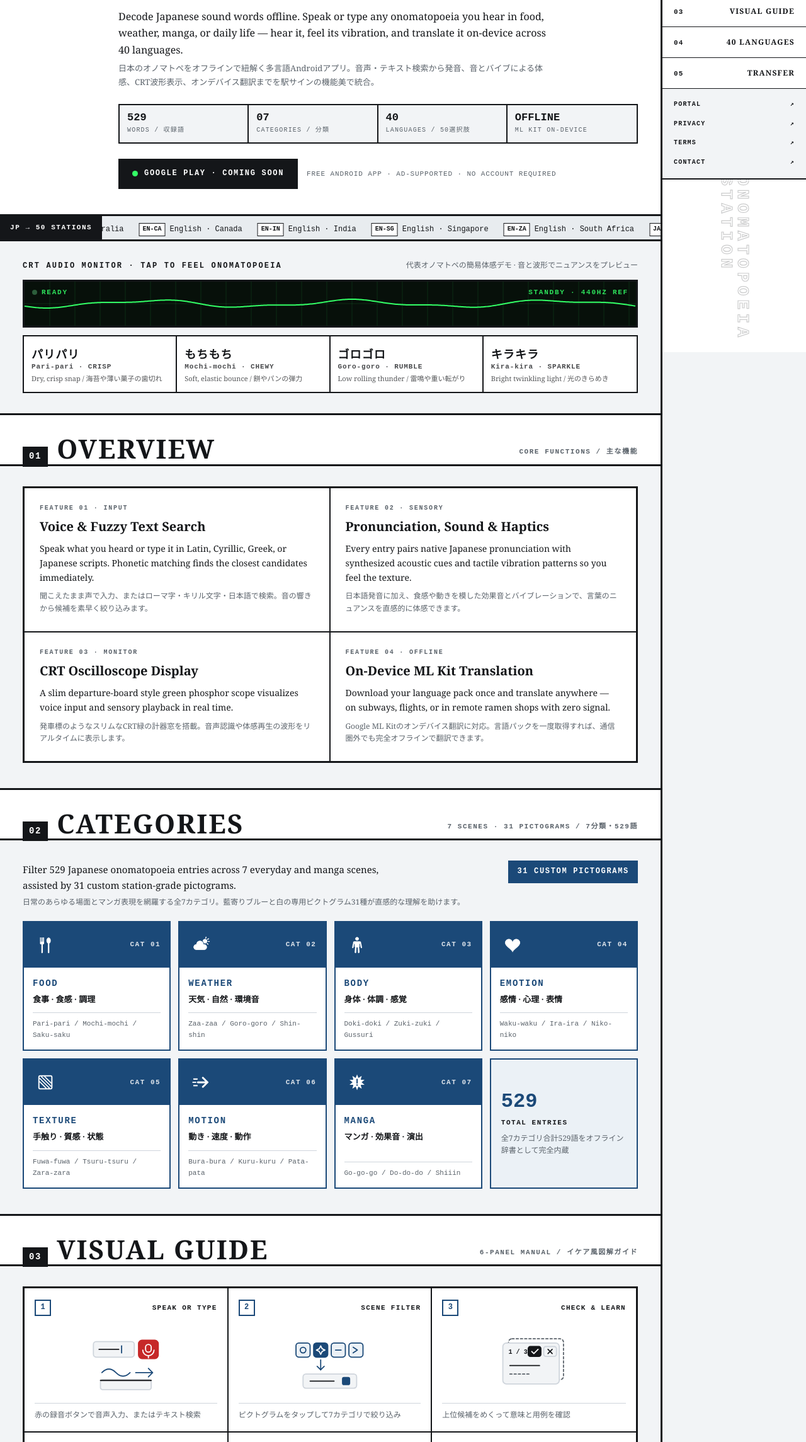
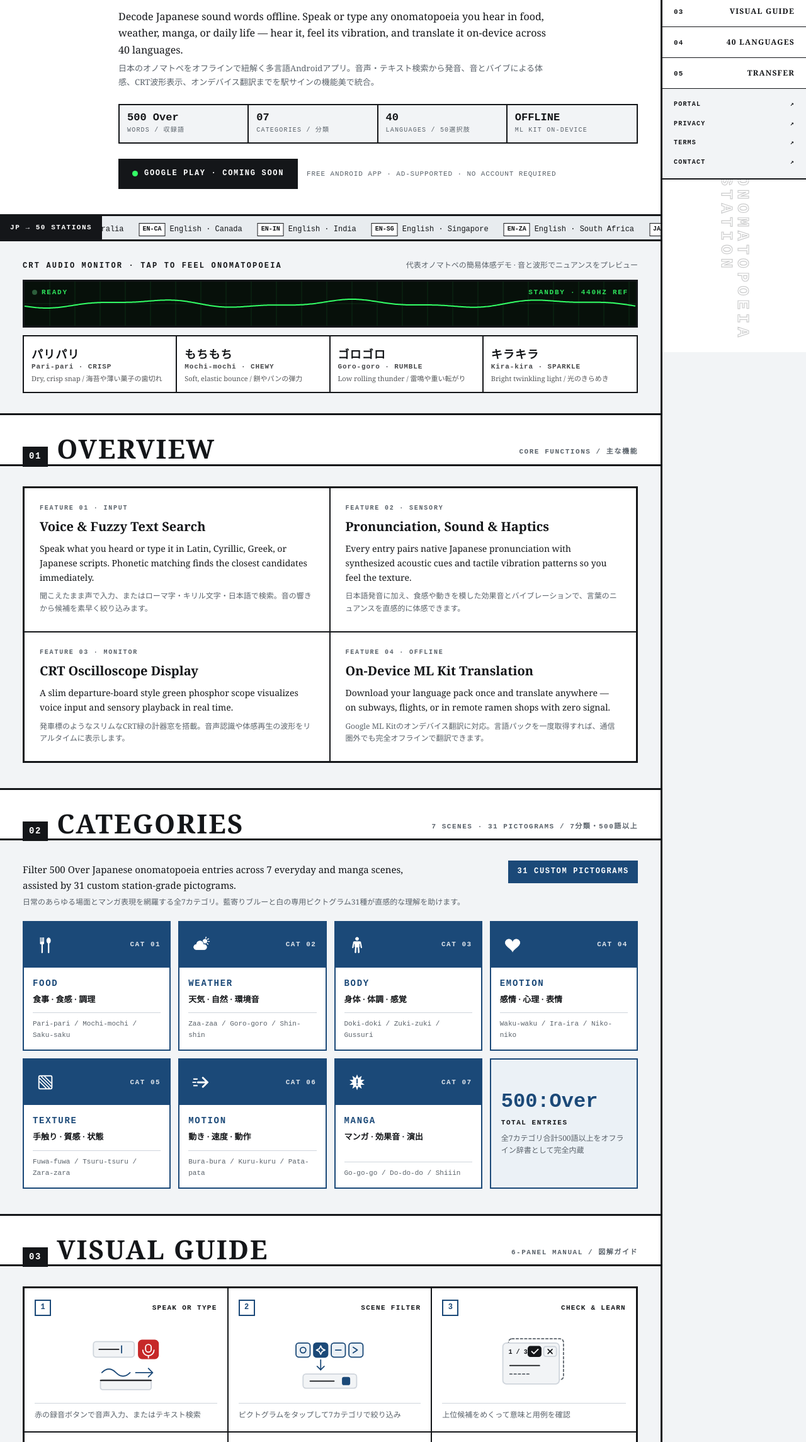
Before and after one commit to mizotan/omp, a plain HTML site: page index.html in a window 1280 px wide. Shown: the part 241-2530 px from the top of the page at 63% size. Drawn offline with Linux system fonts and the light colour scheme; files whose address does not match are found by name.

Commit message:
Add files via upload

```diff
--- a/index.html
+++ b/index.html
@@ -26,14 +26,14 @@
   <meta property="og:type" content="website">
   <meta property="og:site_name" content="Onomatopoeia Station — BONSAI PROJECT">
   <meta property="og:title" content="Onomatopoeia Station / OMP — Offline Japanese Onomatopoeia Translator">
-  <meta property="og:description" content="529 Japanese onomatopoeia words · 7 categories · 40 languages · 100% offline on Android. Hear, feel, and decode Japanese sound words.">
+  <meta property="og:description" content="500 Over Japanese onomatopoeia words · 7 categories · 40 languages · 100% offline on Android. Hear, feel, and decode Japanese sound words.">
   <meta property="og:url" content="https://mizotan.github.io/omp/">
   <meta property="og:image" content="https://mizotan.github.io/omp/icon.png">
   <meta property="og:locale" content="en_US">
   <meta property="og:locale:alternate" content="ja_JP">
   <meta name="twitter:card" content="summary">
   <meta name="twitter:title" content="Onomatopoeia Station / OMP — Offline Japanese Onomatopoeia Translator">
-  <meta name="twitter:description" content="529 words · 7 categories · 40 languages · Voice search, haptic feel & CRT waveform.">
+  <meta name="twitter:description" content="500 Over words · 7 categories · 40 languages · Voice search, haptic feel & CRT waveform.">
   <meta name="twitter:image" content="https://mizotan.github.io/omp/icon.png">
 
   <!-- 5. Structured Data / JSON-LD -->
@@ -47,7 +47,7 @@
     "image": "https://mizotan.github.io/omp/icon.png",
     "applicationCategory": "ReferenceApplication",
     "operatingSystem": "Android",
-    "description": "Offline multilingual Japanese onomatopoeia translator with 529 words across 7 categories, 40 languages, voice input, sound and vibration feedback, and CRT oscilloscope display.",
+    "description": "Offline multilingual Japanese onomatopoeia translator with 500 Over words across 7 categories, 40 languages, voice input, sound and vibration feedback, and CRT oscilloscope display.",
     "inLanguage": ["en", "ja"],
     "offers": {
       "@type": "Offer",
@@ -1324,7 +1324,7 @@
 
             <div class="hero-spec-bar">
               <div class="hero-spec-cell">
-                <div class="spec-val">529</div>
+                <div class="spec-val">500 Over</div>
                 <div class="spec-lbl">WORDS / 収録語</div>
               </div>
               <div class="hero-spec-cell">
@@ -1461,13 +1461,13 @@
             <span class="section-num">02</span>
             <h2 class="section-title">CATEGORIES</h2>
           </div>
-          <div class="section-meta">7 SCENES · 31 PICTOGRAMS / 7分類・529語</div>
+          <div class="section-meta">7 SCENES · 31 PICTOGRAMS / 7分類・500語以上</div>
         </div>
 
         <div class="section-body">
           <div class="cat-intro">
             <div>
-              <p class="cat-intro-en">Filter 529 Japanese onomatopoeia entries across 7 everyday and manga scenes, assisted by 31 custom station-grade pictograms.</p>
+              <p class="cat-intro-en">Filter 500 Over Japanese onomatopoeia entries across 7 everyday and manga scenes, assisted by 31 custom station-grade pictograms.</p>
               <p class="cat-intro-ja">日常のあらゆる場面とマンガ表現を網羅する全7カテゴリ。藍寄りブルーと白の専用ピクトグラム31種が直感的な理解を助けます。</p>
             </div>
             <div class="picto-count-badge">31 CUSTOM PICTOGRAMS</div>
@@ -1594,9 +1594,9 @@
             </article>
 
             <div class="cat-card-summary">
-              <div class="cat-summary-num">529</div>
+              <div class="cat-summary-num">500:Over</div>
               <div class="cat-summary-label">TOTAL ENTRIES</div>
-              <div class="cat-summary-ja">全7カテゴリ合計529語をオフライン辞書として完全内蔵</div>
+              <div class="cat-summary-ja">全7カテゴリ合計500語以上をオフライン辞書として完全内蔵</div>
             </div>
           </div>
         </div>
@@ -1611,7 +1611,7 @@
             <span class="section-num">03</span>
             <h2 class="section-title">VISUAL GUIDE</h2>
           </div>
-          <div class="section-meta">6-PANEL MANUAL / イケア風図解ガイド</div>
+          <div class="section-meta">6-PANEL MANUAL / 図解ガイド</div>
         </div>
 
         <div class="section-body">
@@ -1775,7 +1775,7 @@
               </tr>
               <tr>
                 <th>DICTIONARY</th>
-                <td>529 Japanese Onomatopoeia · 7 Categories · 31 Pictograms</td>
+                <td>500 Over Japanese Onomatopoeia · 7 Categories · 31 Pictograms</td>
               </tr>
               <tr>
                 <th>TRANSLATION</th>
```
